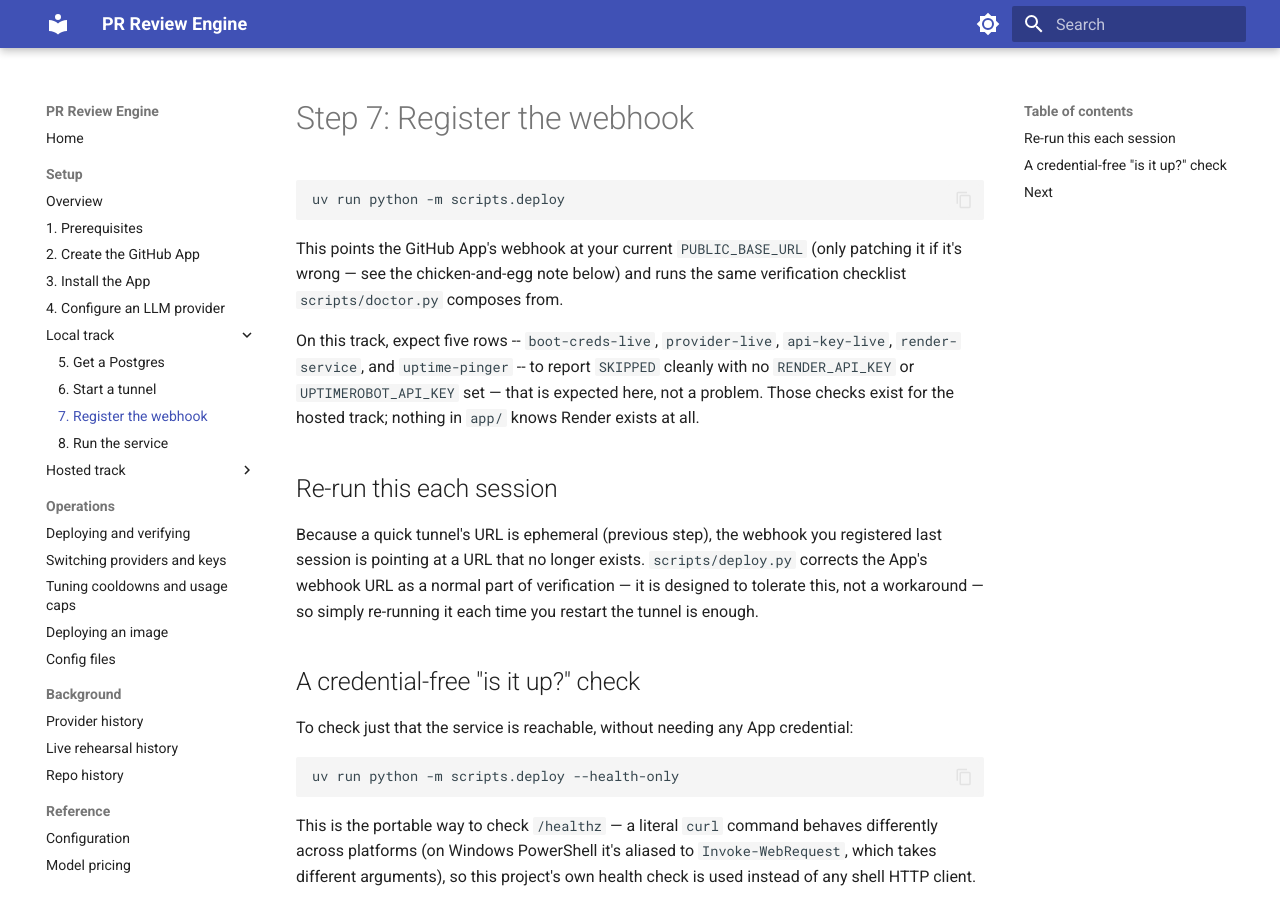
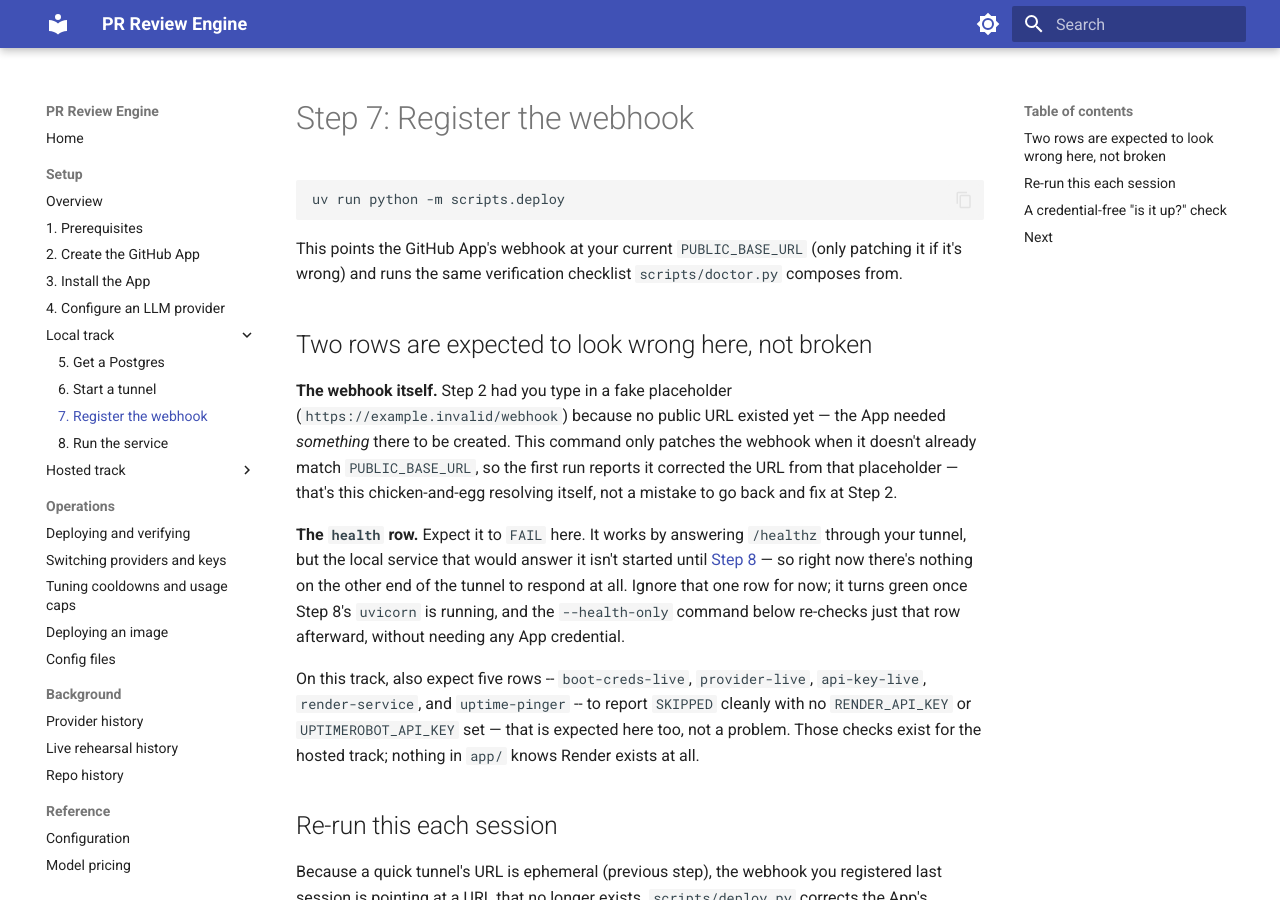
Before and after one commit to SomeoneSomewhereelse/pr-review-bot, an MkDocs documentation site: the page built from guide/setup/local/07-webhook.md, in a window 1280 px wide and 900 px high. Built offline with MkDocs 1.6.1 and Material for MkDocs 9.7.7, drawn with Linux system fonts in a browser that asks for light colours.

Commit message:
docs: explain the two expected-looking-wrong rows in Step 7
The page referenced "the chicken-and-egg note below" since its very
first commit, but no such note ever existed on the page -- a dangling
forward-reference. Fills it in with the two things that actually are
confusing at this exact step: the webhook getting silently corrected
from Step 2's example.invalid placeholder, and check_health_endpoint
FAILing because Step 8's local service isn't running yet.

````diff
--- a/guide/setup/local/07-webhook.md
+++ b/guide/setup/local/07-webhook.md
@@ -5,13 +5,30 @@ uv run python -m scripts.deploy
 ```
 
 This points the GitHub App's webhook at your current `PUBLIC_BASE_URL` (only
-patching it if it's wrong — see the chicken-and-egg note below) and runs the
-same verification checklist `scripts/doctor.py` composes from.
+patching it if it's wrong) and runs the same verification checklist
+`scripts/doctor.py` composes from.
 
-On this track, expect five rows -- `boot-creds-live`, `provider-live`,
+## Two rows are expected to look wrong here, not broken
+
+**The webhook itself.** Step 2 had you type in a fake placeholder
+(`https://example.invalid/webhook`) because no public URL existed yet — the
+App needed *something* there to be created. This command only patches the
+webhook when it doesn't already match `PUBLIC_BASE_URL`, so the first run
+reports it corrected the URL from that placeholder — that's this
+chicken-and-egg resolving itself, not a mistake to go back and fix at Step 2.
+
+**The `health` row.** Expect it to `FAIL` here. It works by answering
+`/healthz` through your tunnel, but the local service that would answer it
+isn't started until [Step 8](08-run.md) — so right now there's nothing on
+the other end of the tunnel to respond at all. Ignore that one row for now;
+it turns green once Step 8's `uvicorn` is running, and the `--health-only`
+command below re-checks just that row afterward, without needing any App
+credential.
+
+On this track, also expect five rows -- `boot-creds-live`, `provider-live`,
 `api-key-live`, `render-service`, and `uptime-pinger` -- to report `SKIPPED`
 cleanly with no `RENDER_API_KEY` or `UPTIMEROBOT_API_KEY` set — that is
-expected here, not a problem. Those checks exist for the hosted track;
+expected here too, not a problem. Those checks exist for the hosted track;
 nothing in `app/` knows Render exists at all.
 
 ## Re-run this each session
````
Also changed, not shown: 1 other file.
